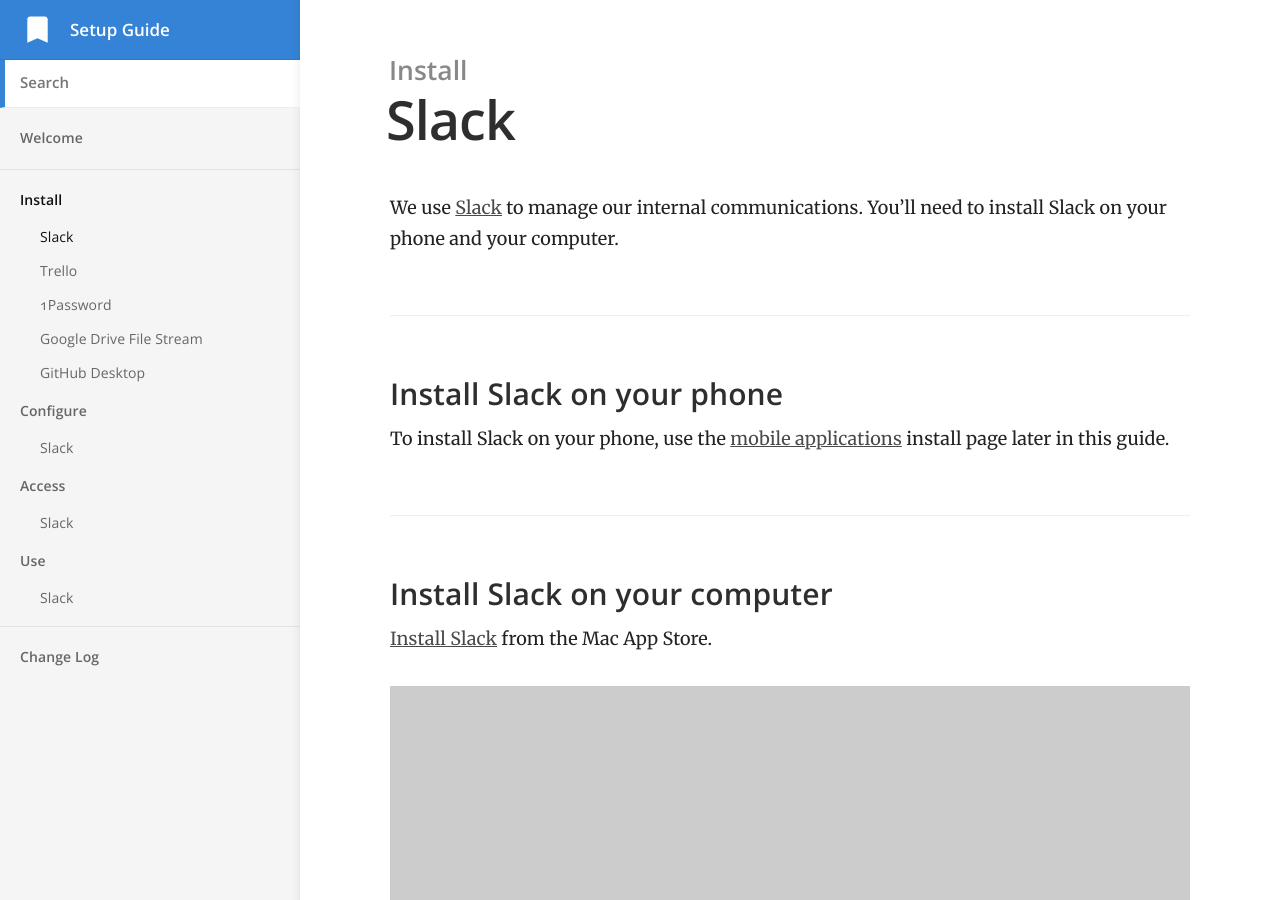
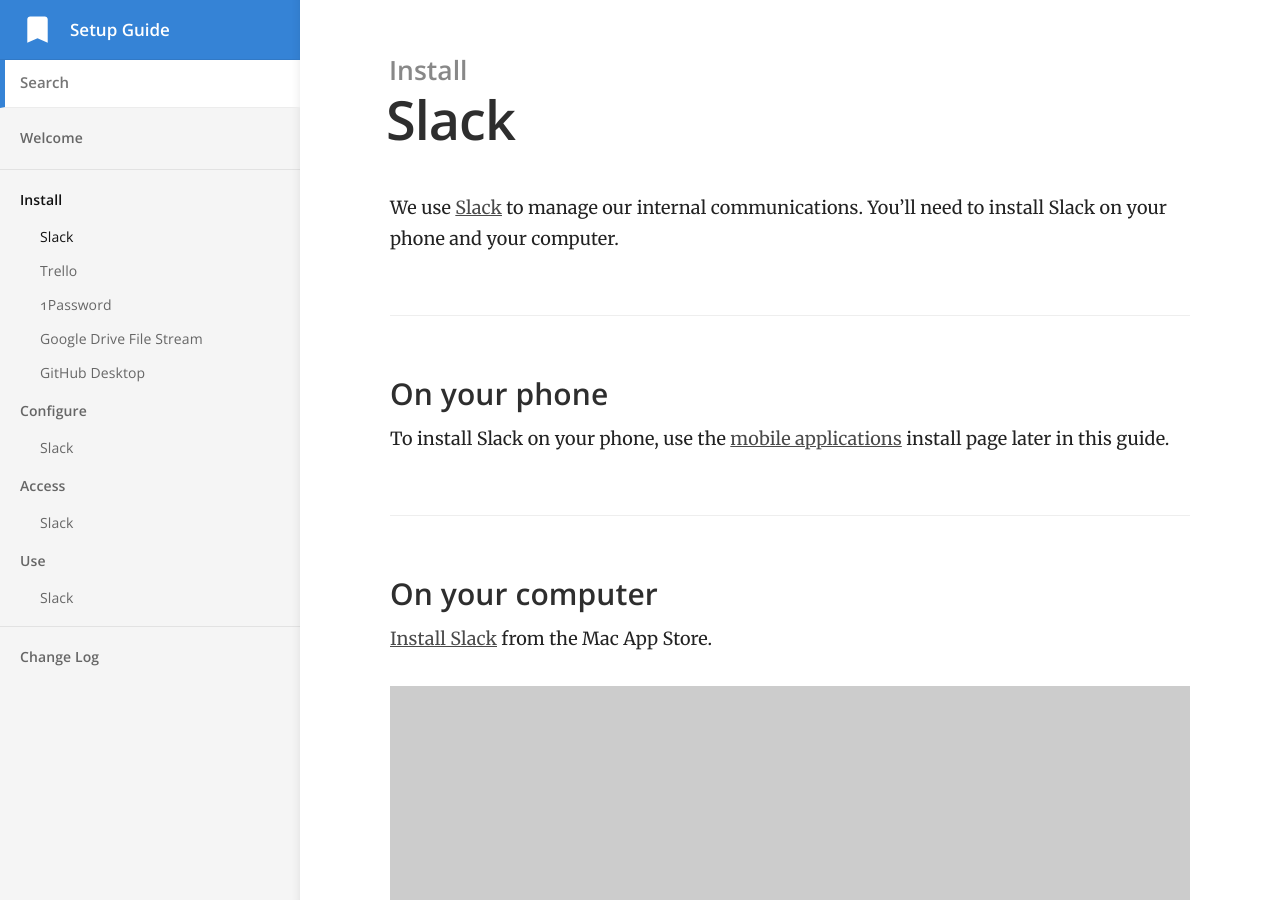
Before and after one commit to robisaacnz/setup-guide, a Jekyll site: the page built from _docs/010-install/slack.md, in a window 1280 px wide and 900 px high. Built offline with Jekyll 4.4.1, drawn with Linux system fonts in a browser that asks for light colours.

Commit message:
Reduce wordy headings

```diff
--- a/_docs/010-install/slack.md
+++ b/_docs/010-install/slack.md
@@ -6,10 +6,10 @@ order: 1
 
 We use [Slack](https://slack.com) to manage our internal communications. You'll need to install Slack on your phone and your computer.
 
-### Install Slack on your phone
+### On your phone
 To install Slack on your phone, use the [mobile applications]() install page later in this guide.
 
-### Install Slack on your computer
+### On your computer
 [Install Slack](https://itunes.apple.com/nz/app/slack/id803453959?mt=12) from the Mac App Store.
 
 ![](//placehold.it/800x600)
```
